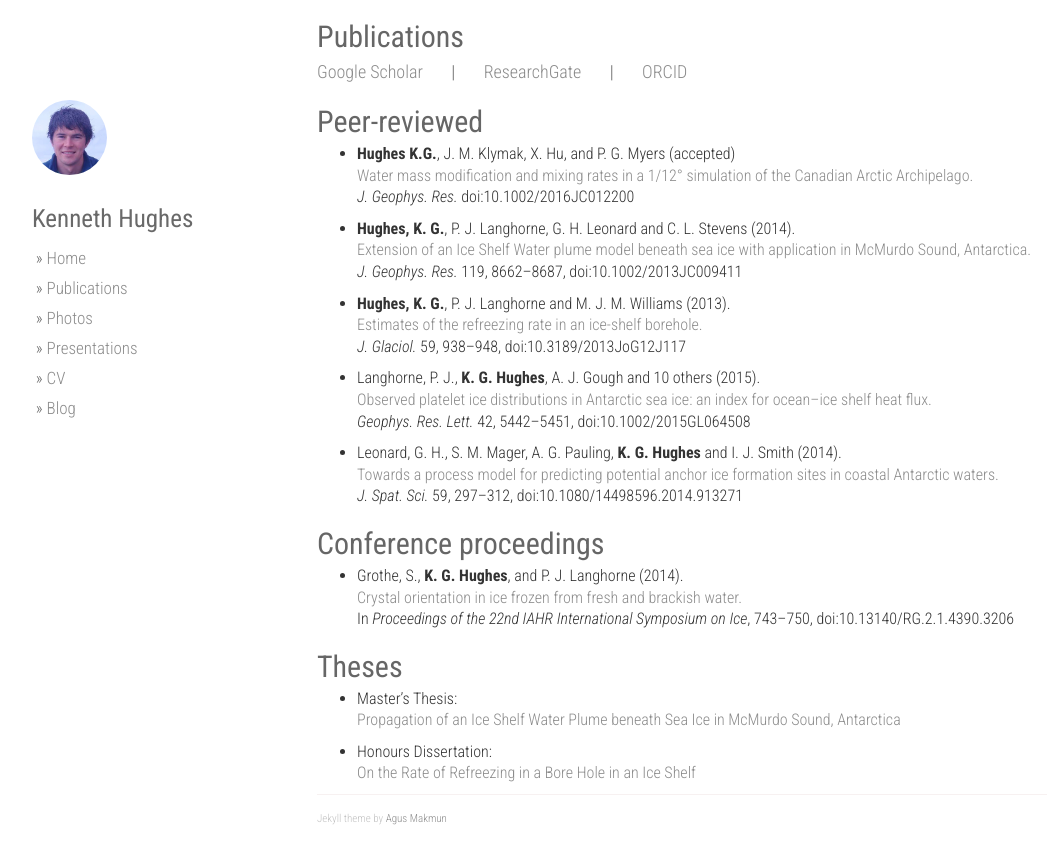
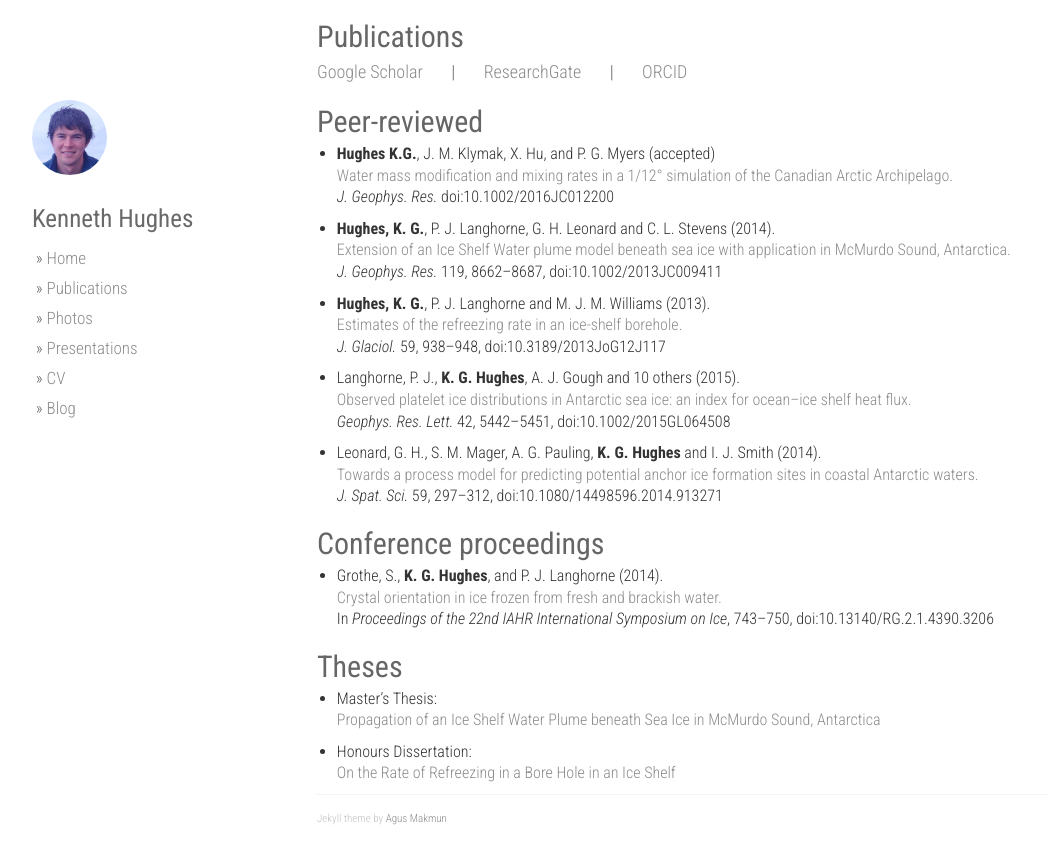
Before and after one commit to hugke729/hugke729.github.io, a Jekyll site: the page built from publications/index.md, in a window 1280 px wide. Shown: the top 864 px of the page, without its empty margins (53-1110 px from the left). Built offline with Jekyll 4.4.1, drawn with Linux system fonts in a browser that asks for light colours; nearby versions of some CDN libraries.

Commit message:
Fix list indention issue

```diff
--- a/static/css/publications.css
+++ b/static/css/publications.css
@@ -4,3 +4,8 @@
     line-height: 1.35em;
     color: #333;
 }
+
+ul {
+    list-style:disc;
+    padding-left:1.1em;
+}
```
